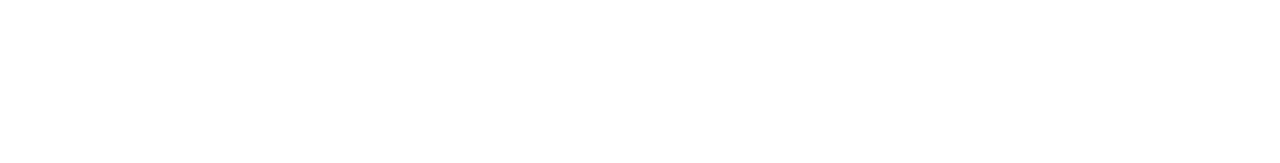
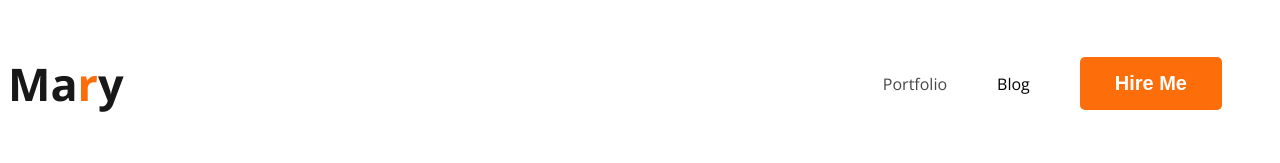
Before and after one commit to FatemaZohraAnannya/webdeveloper-portfolio, a plain HTML site: page index.html in a window 1280 px wide. Drawn offline with nearby package versions, Linux system fonts and the light colour scheme.

Commit message:
added navigation part

```diff
--- a/index.html
+++ b/index.html
@@ -1,14 +1,28 @@
 <!DOCTYPE html>
 <html lang="en">
+
 <head>
     <meta charset="UTF-8">
     <meta name="viewport" content="width=
     , initial-scale=1.0">
     <title>WebDeveloper Portfolio</title>
+    <link rel="preconnect" href="https://fonts.googleapis.com">
+    <link rel="preconnect" href="https://fonts.gstatic.com" crossorigin>
+    <link href="https://fonts.googleapis.com/css2?family=Open+Sans:ital,wght@0,400;0,700;1,800&display=swap"
+        rel="stylesheet">
+    <link rel="stylesheet" href="styles/portfolio.css">
 </head>
+
 <body>
     <header>
-
+        <nav>
+            <h3 class="nav-title">Ma<span class="text-primary">r</span>y</h3>
+            <ul>
+                <li><a href="">Portfolio</a></li>
+                <li>Blog</li>
+                <li><button class="btn-primary">Hire Me</button></li>
+            </ul>
+        </nav>
     </header>
     <main>
 
@@ -18,4 +32,5 @@
     </footer>
 
 </body>
+
 </html>
--- /dev/null
+++ b/styles/portfolio.css
@@ -0,0 +1,51 @@
+/*common shared style */
+body {
+    font-family: 'Open Sans', sans-serif;
+}
+
+
+/* nav related styles */
+nav {
+    display: flex;
+    justify-content: space-between;
+    align-items: center;
+
+}
+
+.text-primary {
+    color: #FD6E0A;
+}
+
+.btn-primary {
+    border-radius: 5px;
+    background: #FD6E0A;
+    border: 0;
+    color: white;
+    font-size: 20px;
+    font-weight: 700;
+    padding: 15px 35px;
+}
+
+.nav-title {
+    color: #181818;
+    /* font-family: Open Sans; */
+    font-size: 45px;
+    /* font-style: normal; */
+    font-weight: 800;
+    /* line-height: normal; */
+}
+
+nav>ul {
+    display: flex;
+    align-items: center;
+}
+
+nav li {
+    list-style: none;
+    margin-right: 50px;
+}
+
+nav a {
+    text-decoration: none;
+    color: #474747;
+}
```
